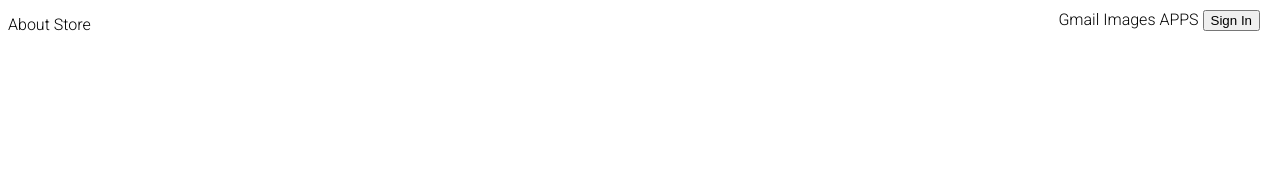
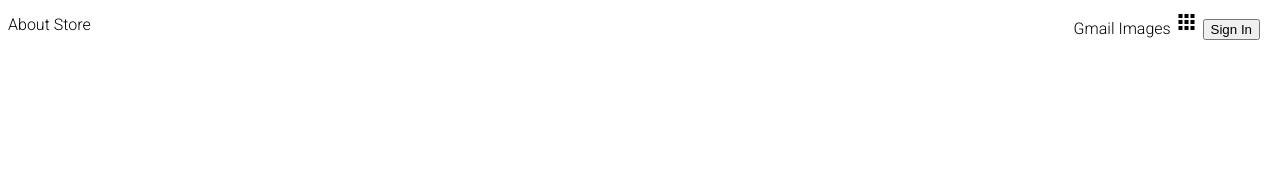
Before and after one commit to gmoneill/Google-Clone, a plain HTML site: page index.html in a window 1280 px wide. Shown: the top 178 px of the page. Drawn offline with Linux system fonts and the light colour scheme.

Commit message:
Change Apps placeholder to Apps Icon from Google Fonts

```diff
--- a/index.html
+++ b/index.html
@@ -5,6 +5,7 @@
     <Title>Google Clone</Title>
     <link rel="preconnect" href="https://fonts.gstatic.com">
 <link href="https://fonts.googleapis.com/css2?family=Roboto:wght@300&display=swap" rel="stylesheet">
+<link rel="stylesheet" href="https://fonts.googleapis.com/icon?family=Material+Icons">
 </head>
 <body>
     <header>
@@ -15,7 +16,7 @@
         <div class = "navbar-right">
         <a href='#'>Gmail</a>
         <a href='#'>Images</a>
-        <a href='#'>APPS</a>
+        <a href='#'><i class="material-icons">apps</i></a>
         <button>Sign In</button>
         </div>
     </header>
```
